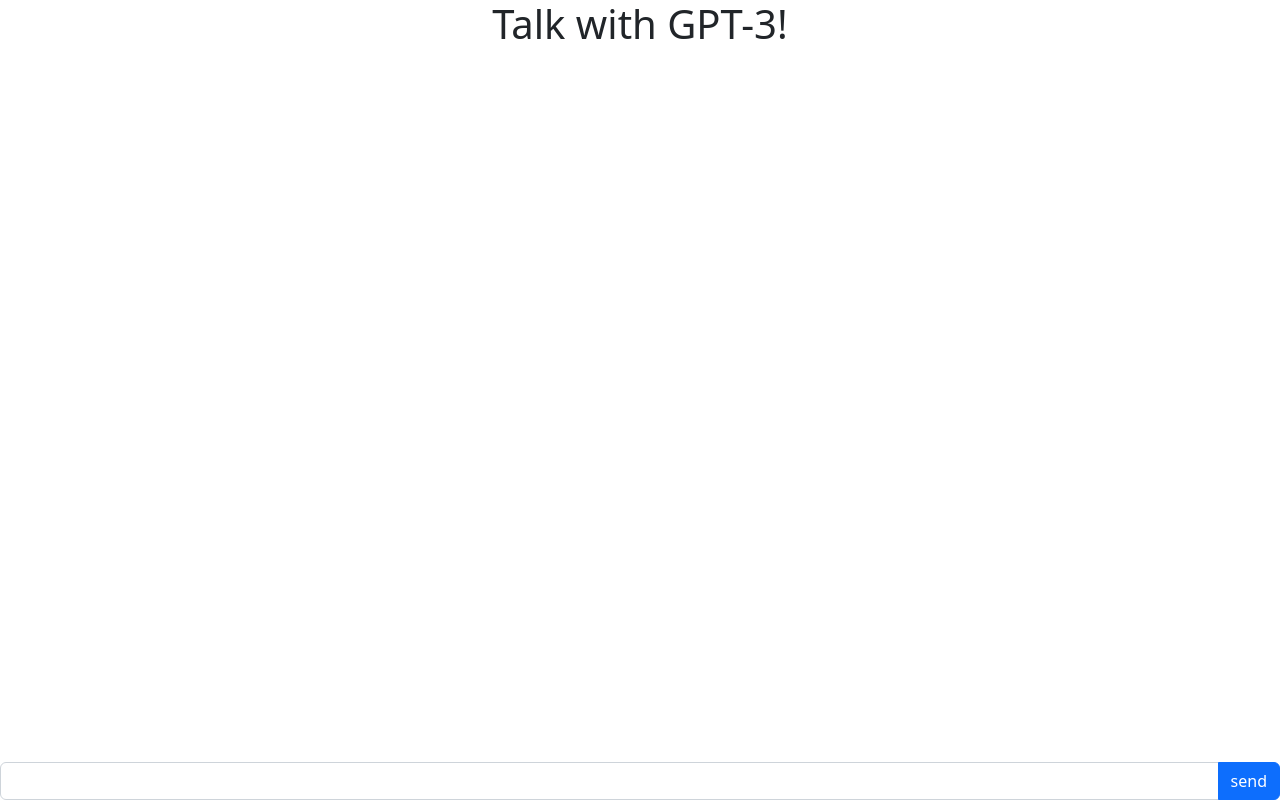
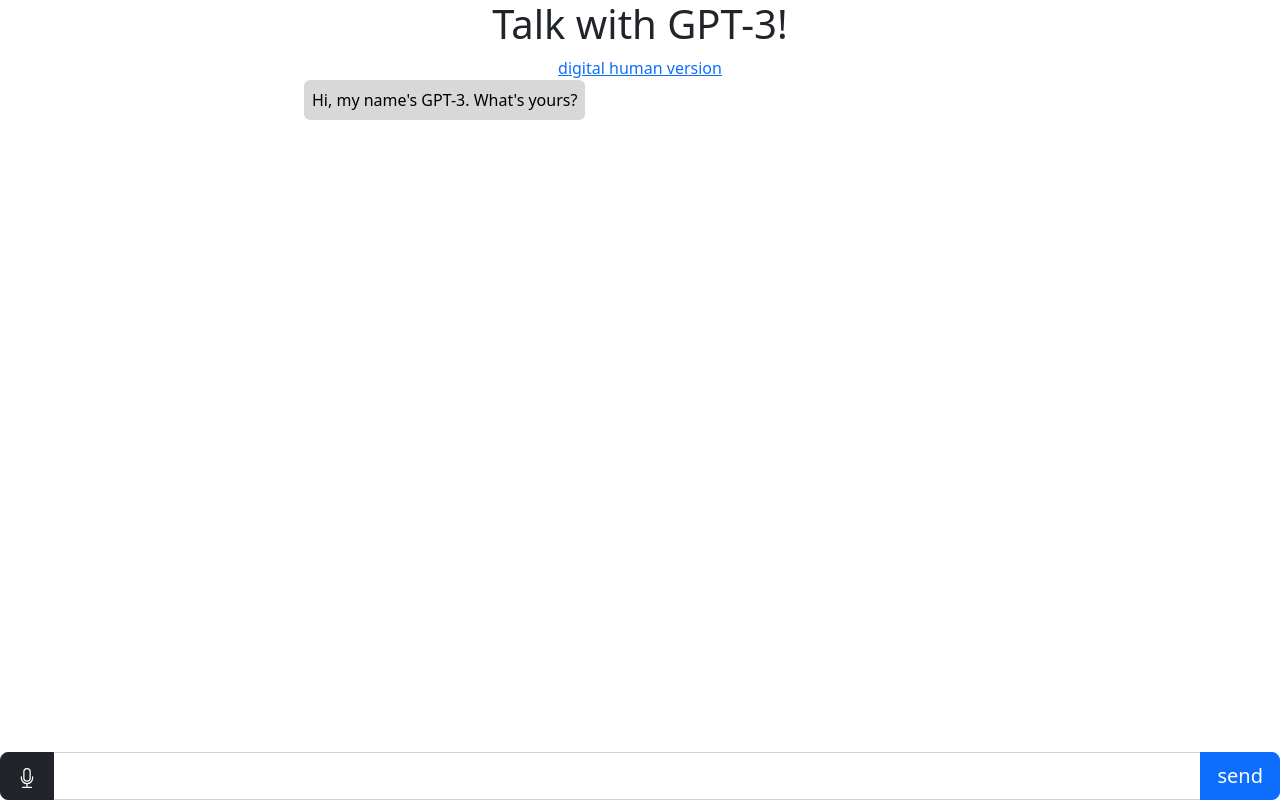
Before and after one commit to PoseidonCoder/gpt-3, a Next.js app: page / in a window 1280 px wide. Built offline with nearby package versions, Linux system fonts and the light colour scheme.

Commit message:
added speech recognition

```diff
--- a/package.json
+++ b/package.json
@@ -13,7 +13,10 @@
     "openai": "^3.0.0",
     "react": "17.0.2",
     "react-bootstrap": "^2.4.0",
-    "react-dom": "17.0.2"
+    "react-bootstrap-icons": "^1.8.4",
+    "react-dom": "17.0.2",
+    "react-speech-recognition": "^3.9.1",
+    "regenerator-runtime": "^0.13.9"
   },
   "devDependencies": {
     "@swc/cli": "^0.1.57",
--- a/pages/index.js
+++ b/pages/index.js
@@ -1,15 +1,33 @@
+import "regenerator-runtime/runtime";
 import Head from "next/head";
 import { useEffect, useState, useRef } from "react";
 import Button from "react-bootstrap/Button";
 import InputGroup from "react-bootstrap/InputGroup";
 import FormControl from "react-bootstrap/FormControl";
 import "bootstrap/dist/css/bootstrap.min.css";
+import { Mic, MicFill } from "react-bootstrap-icons";
+import SpeechRecognition, {
+  useSpeechRecognition,
+} from "react-speech-recognition";
 
 export default function Home() {
-  const [promptInput, setPromptInput] = useState("");
-  const [result, setResult] = useState([]);
+  const [result, setResult] = useState([
+    "LaMDA: Hi, my name's GPT-3. What's yours?",
+  ]);
   const [AItyping, setAItyping] = useState(false);
   const chat = useRef(null);
+  const {
+    transcript,
+    listening,
+    resetTranscript,
+    browserSupportsSpeechRecognition,
+  } = useSpeechRecognition();
+  const [promptInput, setPromptInput] = useState("");
+
+  const startListening = () =>
+    SpeechRecognition.startListening({ continuous: true });
+  const stopListening = () =>
+    SpeechRecognition.stopListening() && resetTranscript();
 
   async function onSubmit(event) {
     event.preventDefault();
@@ -33,13 +51,21 @@
     setAItyping(false);
     chat.current.scrollTop = chat.current.scrollHeight;
 
+    let msg = new SpeechSynthesisUtterance();
+    msg.text = data.result;
+    window.speechSynthesis.speak(msg);
+
     console.log(newResult);
   }
 
   useEffect(() => {
     document.body.style.overflow = "hidden";
-    chat.current.style.height = window.innerHeight - 100 + "px";
+    if (window) chat.current.style.height = window.innerHeight - 100 + "px";
   }, []);
+
+  useEffect(() => {
+    setPromptInput(transcript);
+  }, [transcript]);
 
   return (
     <div>
@@ -48,10 +74,19 @@
       </Head>
 
       <main>
-        <h1 className="text-center mb-0">Talk with GPT-3!</h1>
+        <div className="text-center mb-0">
+          <h1>Talk with GPT-3!</h1>
+          <a href="https://gpt-3-digital-human.netlify.app/">
+            digital human version
+          </a>
+        </div>
+
         <div className="mx-auto" style={{ width: "60%" }}>
           <div className="px-5" style={{ overflow: "scroll" }} ref={chat}>
-            {result
+            {result.length === 0 ? (
+              <p className="text-center text-secondary">Type something!</p>
+            ) : (
+              result
                 .map((message, i) => {
                   let author;
                   if (message.startsWith("LaMDA:")) {
@@ -87,20 +122,39 @@
                     return false;
                   }
                 })
-              .filter((message) => message)}
+                .filter((message) => message)
+            )}
           </div>
           <form onSubmit={onSubmit}>
             <InputGroup className="fixed-bottom">
+              {browserSupportsSpeechRecognition && (
+                <Button
+                  type="button"
+                  size="lg"
+                  onTouchStart={startListening}
+                  onMouseDown={startListening}
+                  onTouchEnd={stopListening}
+                  onMouseUp={stopListening}
+                  disabled={AItyping}
+                  variant="dark"
+                >
+                  {listening ? <MicFill /> : <Mic />}
+                </Button>
+              )}
               <FormControl
                 minLength={4}
                 type="text"
                 name="prompt"
+                size="lg"
                 value={promptInput}
                 autoComplete="off"
                 disabled={AItyping}
-                onChange={(e) => setPromptInput(e.target.value)}
+                onChange={(e) => {
+                  setPromptInput(e.target.value);
+                  resetTranscript();
+                }}
               />
-              <Button type="submit" disabled={AItyping}>
+              <Button size="lg" type="submit" disabled={AItyping}>
                 send
               </Button>
             </InputGroup>
```
Also changed, not shown: 1 other file (tests, documents, lock files or other folders). Lines whose indentation alone changed are shown as unchanged.
